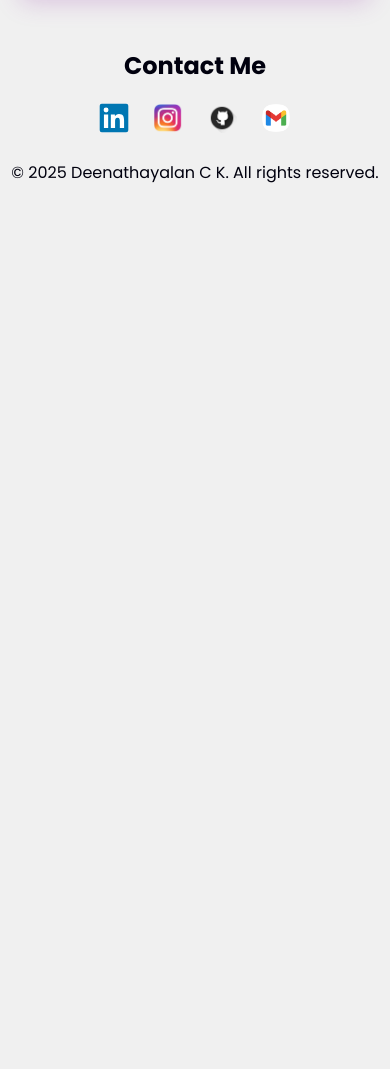
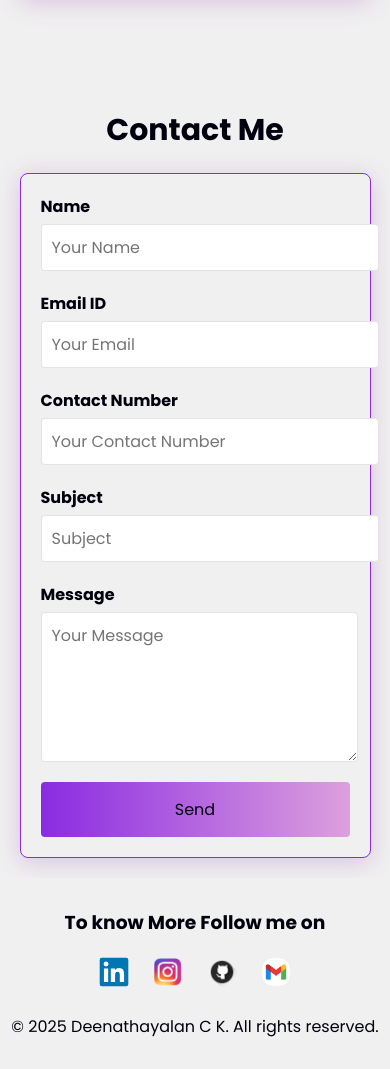
Before and after one commit to DeenathayalanCK/CK-portfolio, a plain HTML site: page index.html in a window 390 px wide. Shown: the part 7444-8513 px from the top of the page. Before the commit the page ends 7659 px from the top, so only its background shows below. Drawn offline with Linux system fonts and the light colour scheme.

Commit message:
Added contact section

```diff
--- a/css/styles.css
+++ b/css/styles.css
@@ -630,6 +630,76 @@ width: 650px;
   gap: 10px;
 }
 
+/* ------------------contact me section---------------------- */
+
+.contact-section {
+  width: 60%;
+  margin: 20px auto;
+  background: var(--bg-color);
+  padding: 40px;
+  border: 1px solid blueviolet;
+  box-shadow: rgba(150, 56, 171, 0.25) 0px 4px 24px;
+  border-radius: 8px;
+}
+
+.contact-section h2 {
+  text-align: center;
+  margin-bottom: 30px;
+  color: var(--text-color);
+}
+
+.contact-form {
+  display: flex;
+  flex-wrap: wrap;
+  gap: 20px;
+}
+
+.contact-form .form-group {
+  flex: 1 1 45%;
+  display: flex;
+  flex-direction: column;
+}
+
+.contact-form .form-group.full-width {
+  flex: 1 1 100%;
+}
+
+.contact-form label {
+  margin-bottom: 5px;
+  font-weight: bold;
+}
+
+.contact-form input,
+.contact-form textarea {
+  padding: 10px;
+  border: 1px solid rgba(211, 211, 211, 0.6);
+  border-radius: 4px;
+  font-size: 1rem;
+  background-color: rgb(255, 255, 255);
+  color: black !important;
+}
+
+.contact-form textarea {
+  resize: vertical;
+  min-height: 150px;
+}
+
+.contact-form button {
+  padding: 15px 30px;
+  border: none;
+  background: linear-gradient(to right, blueviolet, plum);
+  color: var(--text-color);
+  font-size: 1rem;
+  border-radius: 4px;
+  cursor: pointer;
+  transition: background 0.3s ease;
+}
+
+.contact-form button:hover {
+  color: var(--bg-color) !important;
+}
+
+
 /* ---------------Footer--------------- */
 
 .footer {
@@ -860,11 +930,13 @@ width: 650px;
   }
 }
 
-
-
-
-  /* .navbar {
-    display: flex;
-    justify-content: space-between;
-
-  } */
+/* Mobile Optimization */
+@media (max-width: 768px) {
+  .contact-section {
+    width: 90%;
+    padding: 20px;
+  }
+  .contact-form .form-group {
+    flex: 1 1 100%;
+  }
+}
--- a/index.html
+++ b/index.html
@@ -173,6 +173,7 @@
                 <a href="#Experience">Experience</a>
                 <a href="#projects">Projects</a>
                 <a href="#Education">Education</a>
+                <a href="#Contact">Contact</a>
                 <a href="https://github.com/DeenathayalanCK" target="_blank">Github Profile</a>
             </nav>
         </nav>
@@ -189,6 +190,7 @@
               <a href="#Experience">Experience</a>
               <a href="#projects">Projects</a>
               <a href="#Education">Education</a>
+              <a href="#Contact">Contact</a>
             </nav>
             <div class="profile">
               <a href="https://github.com/DeenathayalanCK" target="_blank">Github Profile</a>
@@ -703,6 +705,41 @@
         </div> <!-- .experience-section -->
     </section>
 
+
+<!-- Contact Section -->
+<section id="Contact">
+    <div class="skill-title">
+        <h2>Contact Me</h2>
+    </div>
+    <div class="contact-section">
+        <form class="contact-form" id="contactForm">
+        <div class="form-group">
+            <label for="name">Name</label>
+            <input type="text" id="name" name="name" required placeholder="Your Name" />
+        </div>
+        <div class="form-group">
+            <label for="email">Email ID</label>
+            <input type="email" id="email" name="email" required placeholder="Your Email" />
+        </div>
+        <div class="form-group">
+            <label for="contactNumber">Contact Number</label>
+            <input type="tel" id="contactNumber" name="contactNumber" required placeholder="Your Contact Number" />
+        </div>
+        <div class="form-group">
+            <label for="subject">Subject</label>
+            <input type="text" id="subject" name="subject" required placeholder="Subject" />
+        </div>
+        <div class="form-group full-width">
+            <label for="message">Message</label>
+            <textarea id="message" name="message" required placeholder="Your Message"></textarea>
+        </div>
+        <div class="form-group full-width" style="text-align: center;">
+            <button type="submit">Send</button>
+        </div>
+        </form>
+    </div>
+</section>
+
     <!-- Toggle button -->
 
     <button id="theme-toggle" class="theme-toggle">
@@ -712,7 +749,7 @@
     <!-- Footer Section -->
   <footer class="footer">
     <div class="footer-section contact-header">
-      <h2>Contact Me</h2>
+      <h3>To know More Follow me on</h3>
     </div>
     <div class="footer-section social-icons">
       <a href="https://www.linkedin.com/in/deenathayalan-c-k-3a823a230/" target="_blank">
@@ -736,7 +773,7 @@
    <script src="js/projectscript.js"></script>
    <script src="js/color2.js"></script>
    <script src="js/toggle.js"></script>
-
+   <script src="js/contact.js"></script>
 
 </body>
 </html>
--- /dev/null
+++ b/js/contact.js
@@ -0,0 +1,23 @@
+// Handle form submission using mailto:
+document.getElementById('contactForm').addEventListener('submit', function(e) {
+    e.preventDefault();
+
+    // Gather form values
+    var name = document.getElementById('name').value;
+    var email = document.getElementById('email').value;
+    var contactNumber = document.getElementById('contactNumber').value;
+    var subject = document.getElementById('subject').value;
+    var message = document.getElementById('message').value;
+
+    // Construct the email body
+    var emailBody = "Name: " + name + "%0D%0A" +
+                    "Email: " + email + "%0D%0A" +
+                    "Contact Number: " + contactNumber + "%0D%0A" +
+                    "Message: " + message;
+
+    // Construct the email link
+    var mailtoLink = "mailto:lokiakaberlin@gmail.com?subject=" + encodeURIComponent(subject) + "&body=" + emailBody;
+
+    // Open the default email client
+    window.location.href = mailtoLink;
+  });
```
